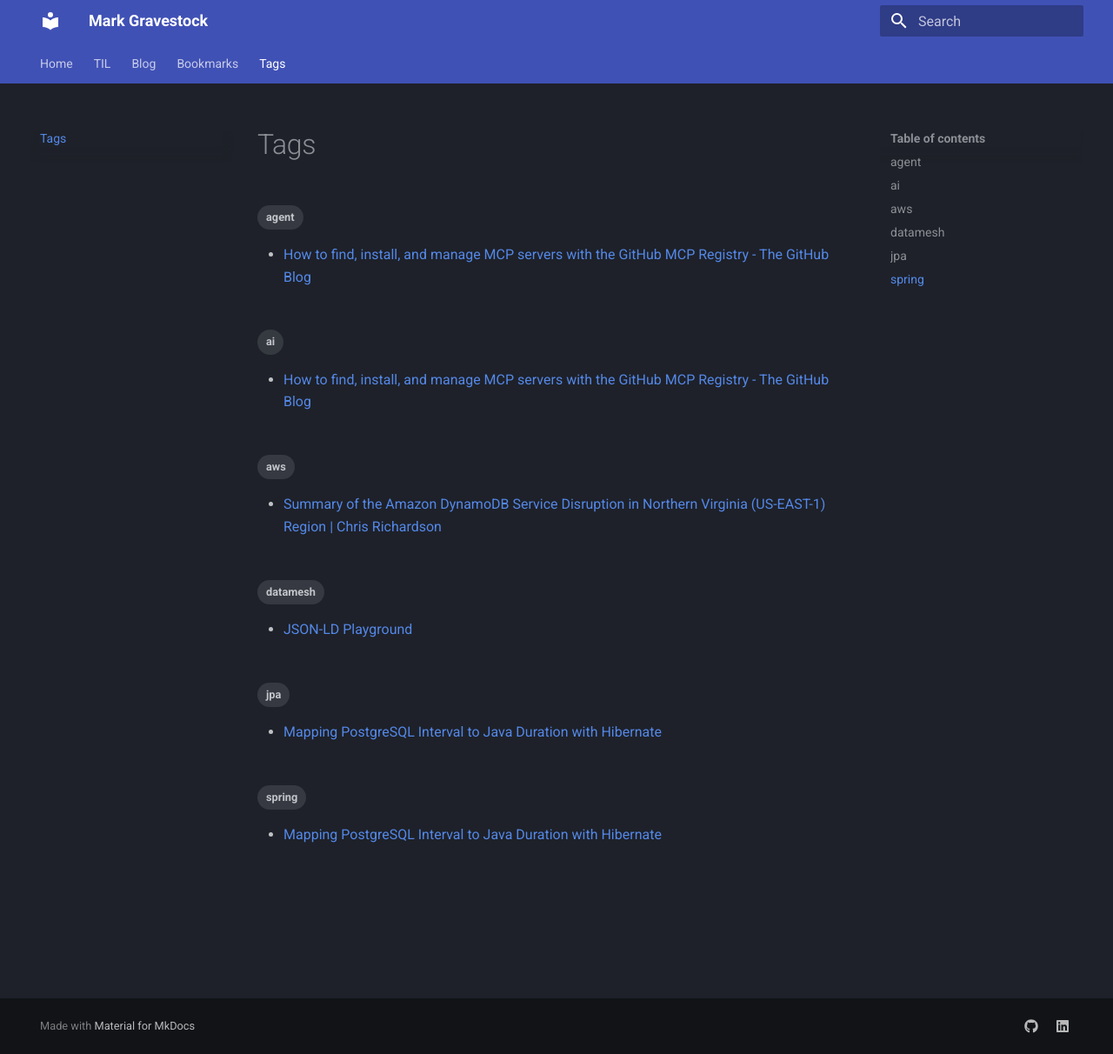
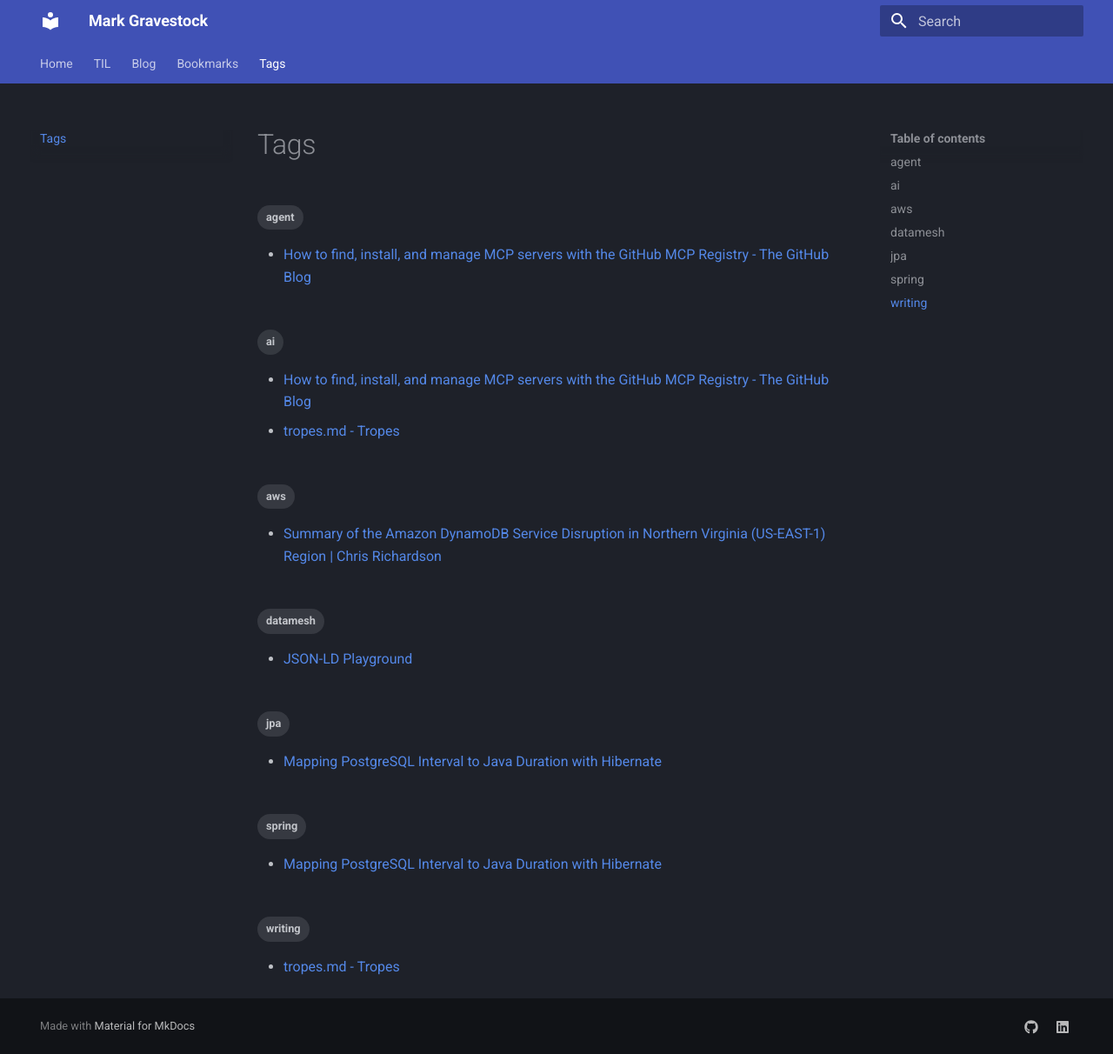
Before and after one commit to MarkGravestock/personal-site, an MkDocs documentation site: the page built from docs/tags.md, in a window 1280 px wide and 1212 px high. Shown: the whole window at 87% size. Built offline with MkDocs 1.6.1 and Material for MkDocs 9.7.7, drawn with Linux system fonts in a browser that asks for light colours.

Commit message:
chore: update bookmarks 2026-04-09

```diff
--- a/docs/bookmarks/index.md
+++ b/docs/bookmarks/index.md
@@ -8,6 +8,10 @@ A collection of useful things I've found on the web.
 ## April 2026
 
 <div class="grid cards" markdown>
+
+- **[tropes.md - Tropes](posts/2026-04-08-tropes-md-tropes.md)**
+
+    `#ai` `#writing` · tropes.md · 8 Apr
 
 - **[JUXT Blog: A bug on the dark side of the Moon](posts/2026-04-07-juxt-blog-a-bug-on-the-dark-side-of-the-moon.md)**
 
--- /dev/null
+++ b/docs/bookmarks/posts/2026-04-08-tropes-md-tropes.md
@@ -0,0 +1,11 @@
+---
+title: "tropes.md - Tropes"
+date: 2026-04-08
+tags:
+  - ai
+  - writing
+---
+
+**[tropes.md - Tropes](http://tropes.md)**
+
+tropes.md · 8 Apr 2026
```
